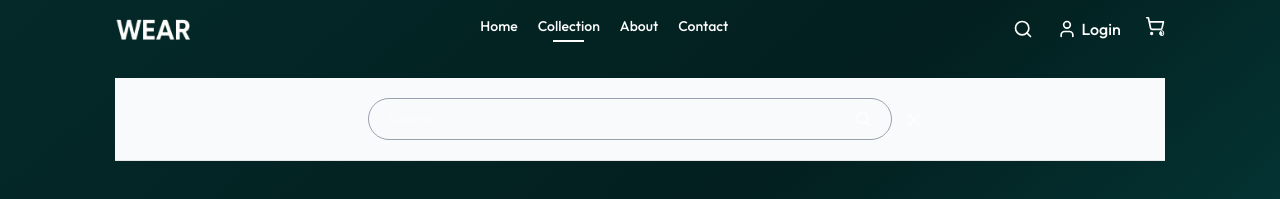
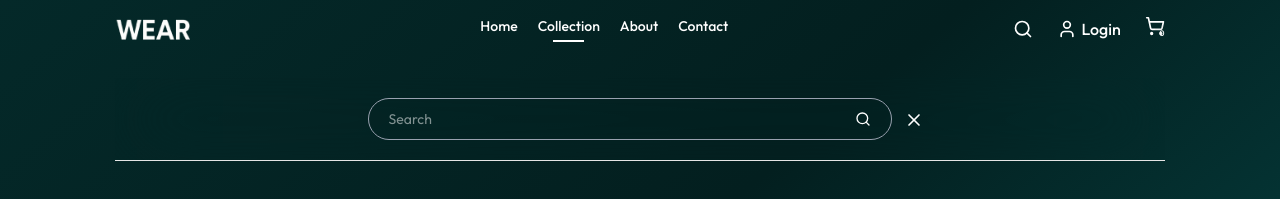
Before and after one commit to Ramprasadya/ramwear, a React (Vite) app: page / in a window 1280 px wide. Both pictures are taken after a click on the element 1023 px from the left and 29 px from the top of the page. Shown: the top 199 px of the page. Built offline with nearby package versions, Linux system fonts and the light colour scheme; no server answers.

Commit message:
search bar background fix

```diff
--- a/src/components/UiComponents/SearchBar.tsx
+++ b/src/components/UiComponents/SearchBar.tsx
@@ -16,7 +16,7 @@ const SearchBar = () => {
      }
     },[location])
   return showSearch && visible ?(
-    <div className=" bg-gray-50 text-center" >
+    <div className=" backdrop-blur-2xl text-center" >
         <div className="inline-flex items-center justify-center border border-gray-400 px-5 py-2 my-5 mx-3 rounded-full w-3/4 sm:w-1/2 " >
         <input value={search} onChange={(e)=>setSearch(e.target.value)} type="text" className="flex-1 outline-none bg-inherit text-sm " placeholder="Search"  />
         <Search className="w-4" />
```
